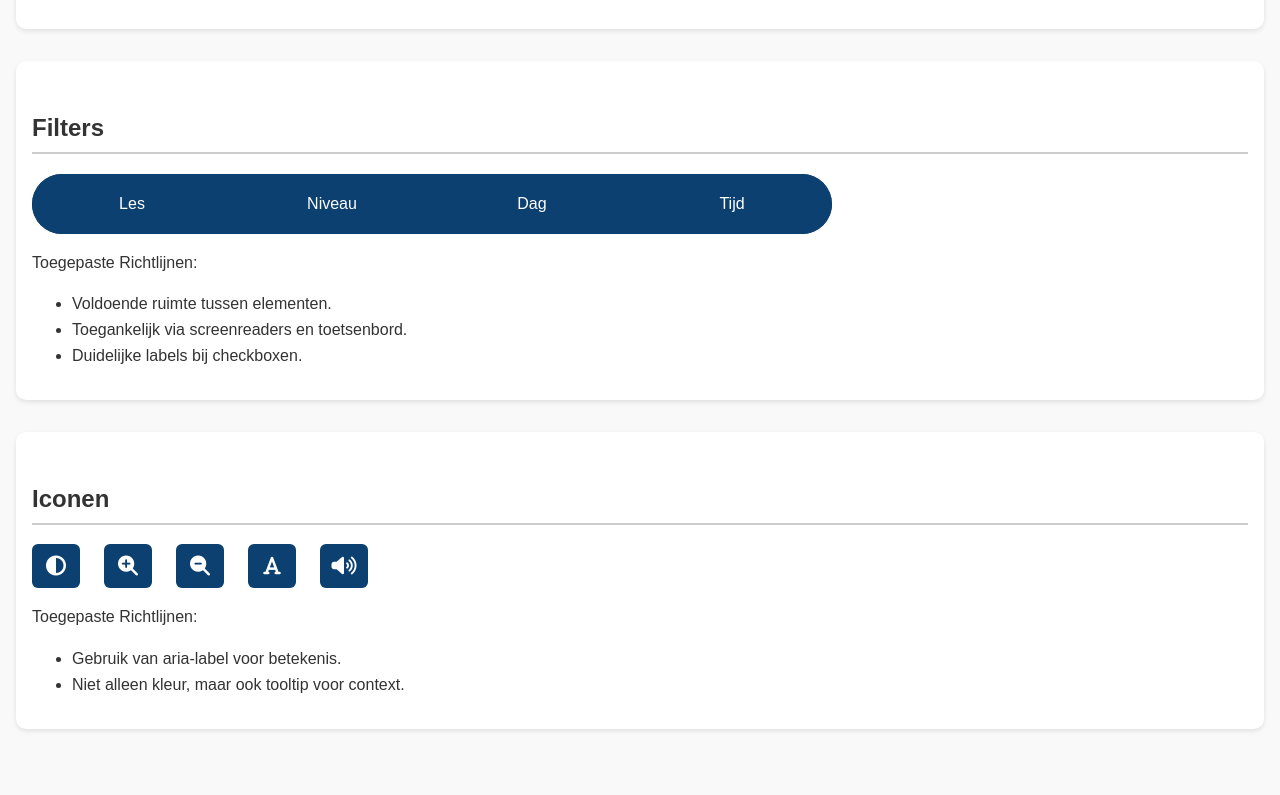
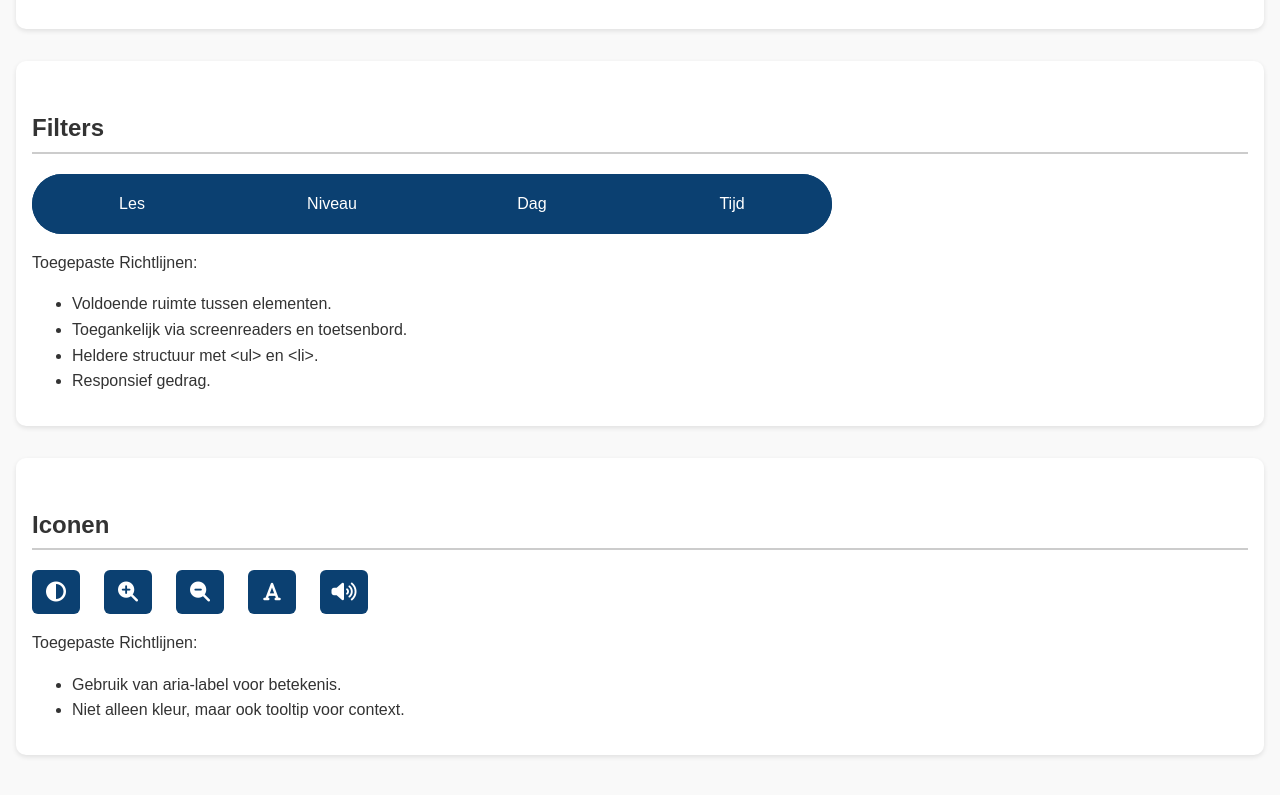
Before and after one commit to NairobiGoeloe/toegankelijkheid, a plain HTML site: page index.html in a window 1280 px wide. Shown: the part 2586-3381 px from the top of the page. Drawn offline with Linux system fonts and the light colour scheme.

Commit message:
Update index.html

```diff
--- a/index.html
+++ b/index.html
@@ -207,7 +207,8 @@
       <ul>
         <li>Voldoende ruimte tussen elementen.</li>
         <li>Toegankelijk via screenreaders en toetsenbord.</li>
-        <li>Duidelijke labels bij checkboxen.</li>
+        <li>Heldere structuur met &lt;ul&gt; en &lt;li&gt;.</li>
+        <li>Responsief gedrag.</li>
       </ul>
     </p>
   </section>
```
